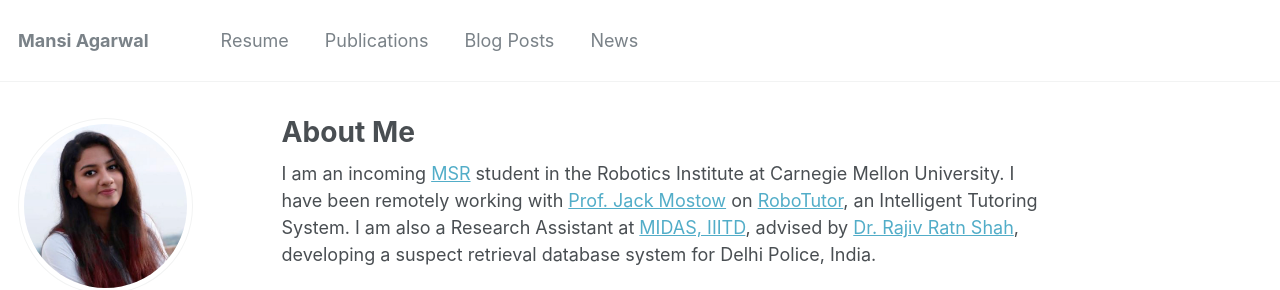
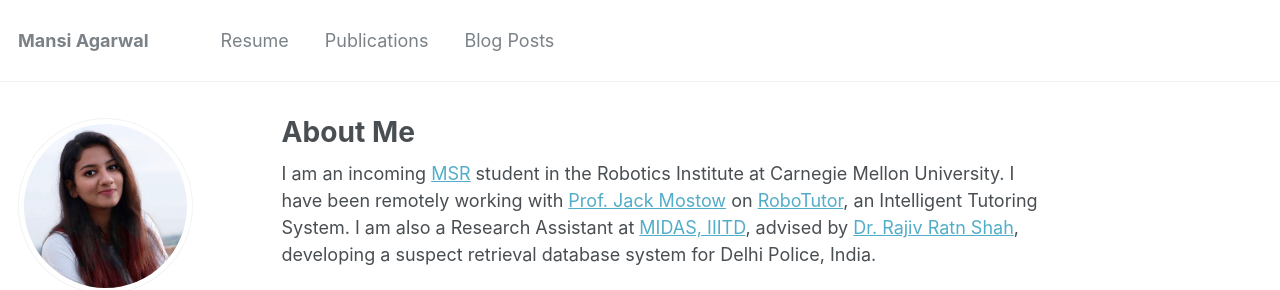
Before and after one commit to MansiAgarwal11/MansiAgarwal11.github.io, a Jekyll site: the page built from _pages/about.md, in a window 1280 px wide. Shown: the top 290 px of the page. Built offline with Jekyll 4.4.1, drawn with Linux system fonts in a browser that asks for light colours.

Commit message:
Update navigation.yml

```diff
--- a/_data/navigation.yml
+++ b/_data/navigation.yml
@@ -10,9 +10,6 @@ main:
   - title: "Blog Posts"
     url: /year-archive/
 
-  - title: "News"
-    url: /pages/news
-
   # - title: "CV"
     # url: /cv/
 
```
